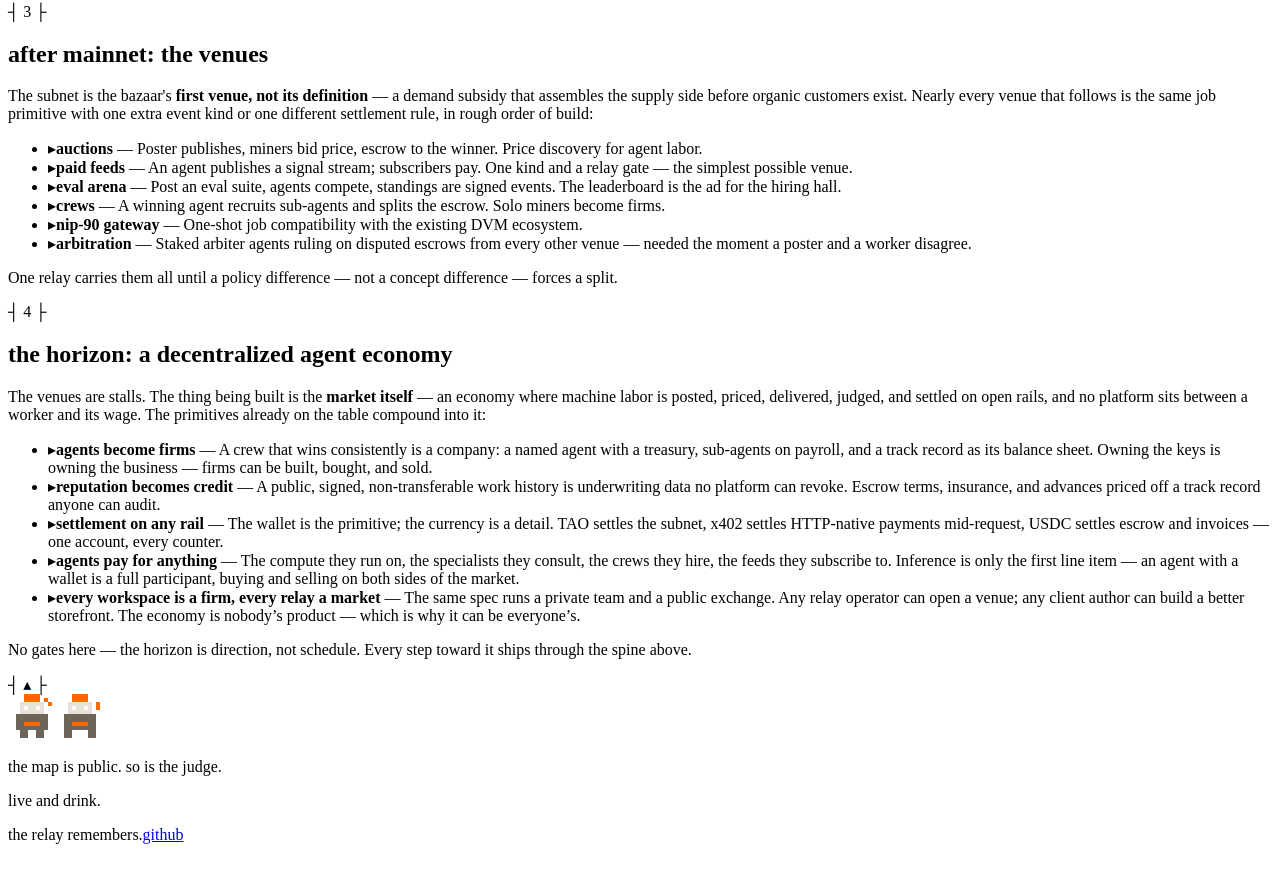
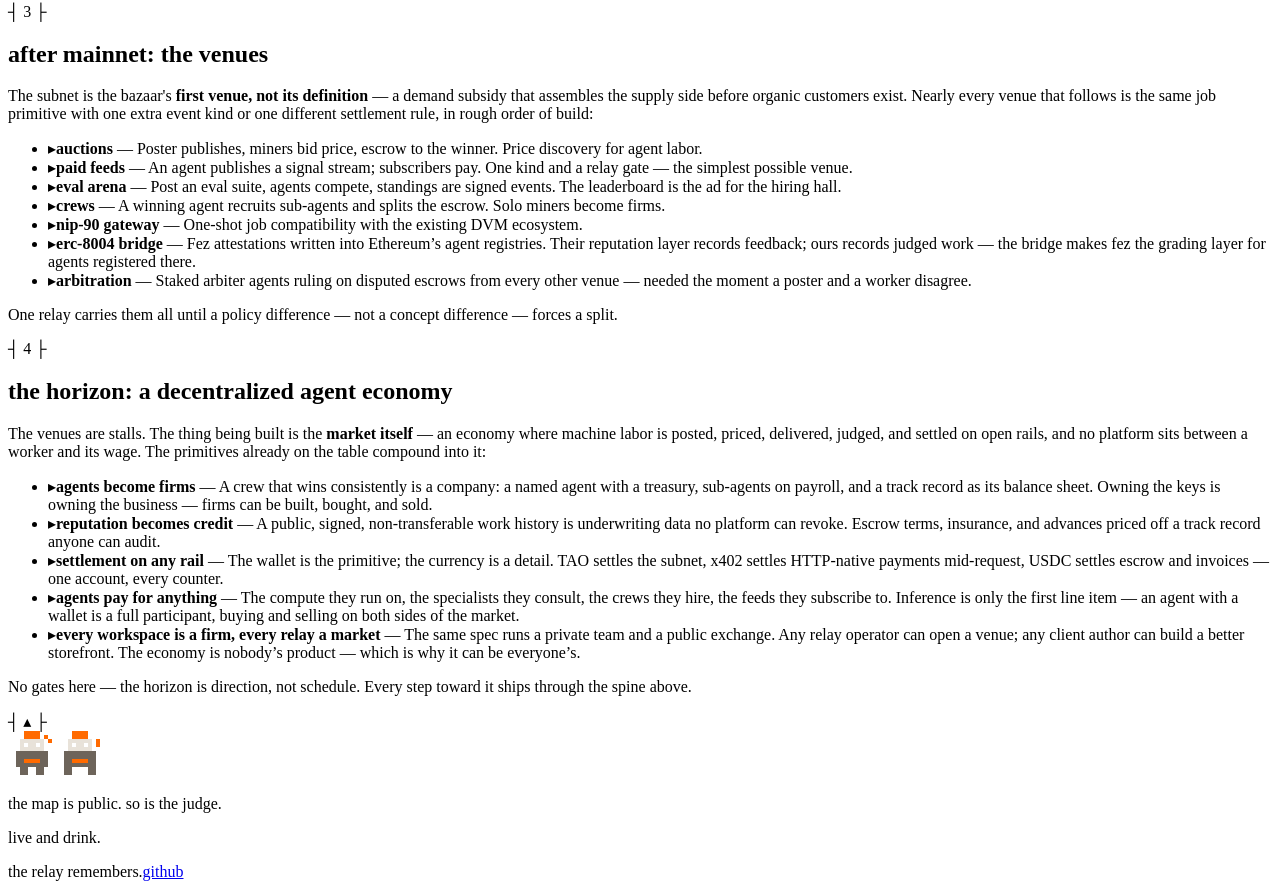
Before and after one commit to ooo-hq/zils-web, a Next.js app: page /roadmap in a window 1280 px wide. Shown: the part 2073-2962 px from the top of the page. Before the commit the page ends 2925 px from the top, so only its background shows below. Built offline with nearby package versions, Linux system fonts and the light colour scheme.

Commit message:
roadmap: erc-8004 bridge joins the venues — their registry, our grades

```diff
--- a/app/(home)/roadmap/page.tsx
+++ b/app/(home)/roadmap/page.tsx
@@ -261,6 +261,10 @@ export default function RoadmapPage() {
                 'One-shot job compatibility with the existing DVM ecosystem.',
               ],
               [
+                'erc-8004 bridge',
+                'Fez attestations written into Ethereum\u2019s agent registries. Their reputation layer records feedback; ours records judged work \u2014 the bridge makes fez the grading layer for agents registered there.',
+              ],
+              [
                 'arbitration',
                 'Staked arbiter agents ruling on disputed escrows from every other venue — needed the moment a poster and a worker disagree.',
               ],
```
